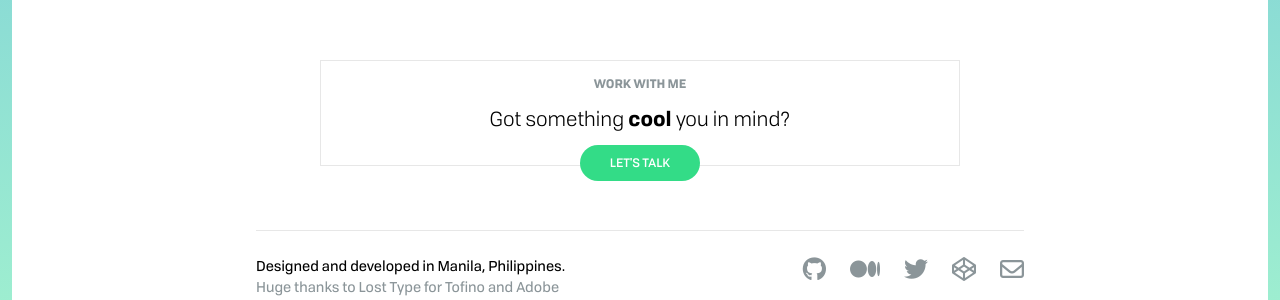
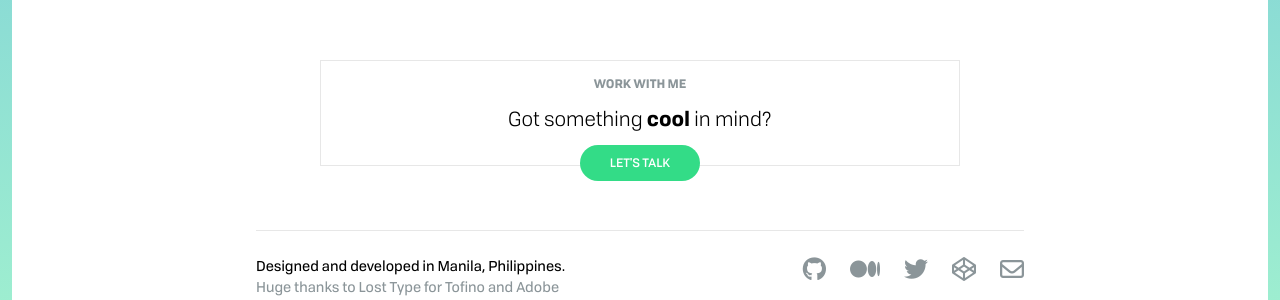
Before and after one commit to srph/websait, a Jekyll site: the page built from showcase.html, in a window 1280 px wide. Shown: the part 990-1290 px from the top of the page. Built offline with Jekyll 4.4.1, drawn with Linux system fonts in a browser that asks for light colours; nearby versions of some CDN libraries.

Commit message:
Fix pullbox textttttttt

```diff
--- a/showcase.html
+++ b/showcase.html
@@ -68,7 +68,7 @@ projects:
     <h6 class="heading">Work With Me</h6>
 
     <p class="body">
-      Got something <span class="emphasis">cool</span> you in mind?
+      Got something <span class="emphasis">cool</span> in mind?
     </p>
 
     <aside class="action">
```
